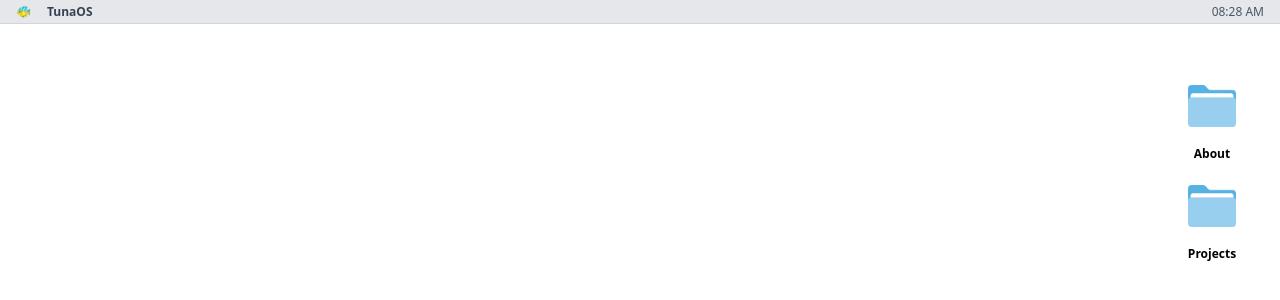
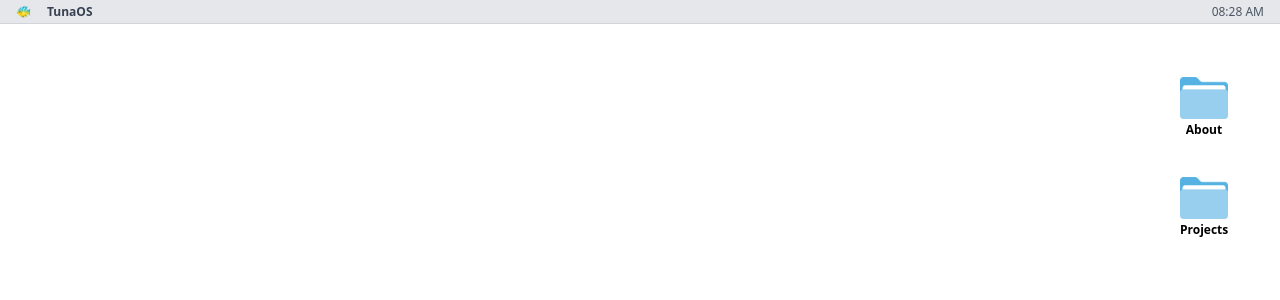
Before and after one commit to 2na3k/2na3k-app, a React (Vite) app: page / in a window 1280 px wide. Shown: the top 300 px of the page. Built offline with nearby package versions, Linux system fonts and the light colour scheme.

Commit message:
again fix the icons

```diff
--- a/src/App.tsx
+++ b/src/App.tsx
@@ -66,12 +66,12 @@ const ClassicMacDesktop: React.FC = () => {
     {
       id: 'about',
       title: 'About',
-      icon: <img src={folderIcon} alt="About" className="w-12 h-12 object-contain" />
+      icon: <img src={folderIcon} alt="About" className="w-12 h-12 justify-center pointer-events-auto object-contain" />
     },
     {
       id: 'projects',
       title: 'Projects',
-      icon: <img src={folderIcon} alt="Projects" className="w-12 h-12 object-contain" />
+      icon: <img src={folderIcon} alt="Projects" className="w-12 h-12 justify-center pointer-events-none object-contain" />
     }
   ];
 
--- a/src/components/DesktopIcon.tsx
+++ b/src/components/DesktopIcon.tsx
@@ -10,7 +10,7 @@ const DesktopIcon: React.FC<DesktopIconProps> = ({
 }) => {
   return (
     <div
-      className="absolute cursor-pointer"
+      className="absolute cursor-pointer flex flex-col items-center"
       style={{
         willChange: 'transform',
         transform: `translate(${position.x}px, ${position.y}px)`
@@ -18,16 +18,10 @@ const DesktopIcon: React.FC<DesktopIconProps> = ({
       onMouseDown={onDragStart}
       onClick={onClick}
     >
-        <div
-          className="flex flex-col items-center group"
-        >
-          <div className="w-16 h-16 mb-2 flex items-center justify-center pointer-events-auto">
-            {icon}
-          </div>
-          <span className="text-xs text-center font-bold text-black max-w-20 truncate pointer-events-auto">
+          {icon}
+          <span className="text-xs text-center font-bold text-black max-w-20 truncate pointer-events-none">
             {title}
           </span>
-        </div>
     </div>
   );
 };
```
